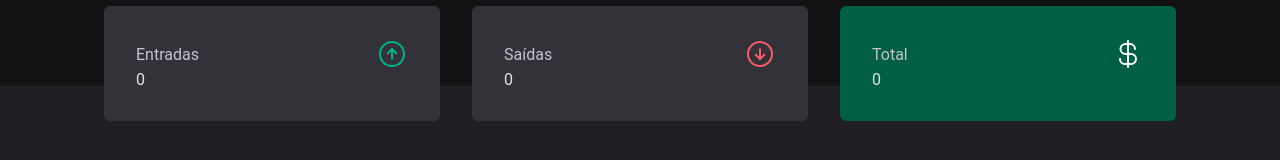
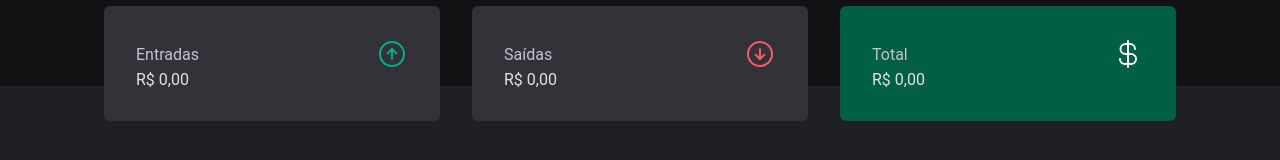
Before and after one commit to jeny3g/rocketseat-dt-money, a React (Vite) app: page / in a window 1280 px wide. Shown: the part 124-284 px from the top of the page. Built offline with nearby package versions, Linux system fonts and the light colour scheme; no server answers.

Commit message:
feat: :sparkles: formatting values

```diff
--- a/src/components/Summary/index.tsx
+++ b/src/components/Summary/index.tsx
@@ -2,6 +2,7 @@
 import { useContext } from 'react'
 
 import { TransactionsContext } from '../../contexts/TransactionContext'
+import { priceFormatter } from '../../utils/formatter'
 import { SummaryCard, SummaryContainer } from './styles'
 
 export function Summary() {
@@ -34,7 +35,7 @@
           <ArrowCircleUp size={32} color="#00b37e" />
         </header>
 
-        <span>{summary.income}</span>
+        <span>{priceFormatter.format(summary.income)}</span>
       </SummaryCard>
 
       <SummaryCard>
@@ -43,7 +44,7 @@
           <ArrowCircleDown size={32} color="#f75a68" />
         </header>
 
-        <span>{summary.outcome}</span>
+        <span>{priceFormatter.format(summary.outcome)}</span>
       </SummaryCard>
 
       <SummaryCard variant="green">
@@ -52,7 +53,7 @@
           <CurrencyDollar size={32} color="#fff" />
         </header>
 
-        <span>{summary.total}</span>
+        <span>{priceFormatter.format(summary.total)}</span>
       </SummaryCard>
     </SummaryContainer>
   )
--- a/src/pages/Transactions/index.tsx
+++ b/src/pages/Transactions/index.tsx
@@ -4,6 +4,7 @@
 import { SearchForm } from '../../components/SearchForm'
 import { Summary } from '../../components/Summary'
 import { TransactionsContext } from '../../contexts/TransactionContext'
+import { dateFormatter, priceFormatter } from '../../utils/formatter'
 import {
   PriceHighlight,
   TransactionsContainer,
@@ -28,11 +29,14 @@
                   <td width="50%">{transaction.description}</td>
                   <td>
                     <PriceHighlight variant={transaction.type}>
-                      {transaction.price}
+                      {transaction.type === 'outcome' && '- '}
+                      {priceFormatter.format(transaction.price)}{' '}
                     </PriceHighlight>
                   </td>
                   <td>{transaction.category}</td>
-                  <td>{transaction.createdAt}</td>
+                  <td>
+                    {dateFormatter.format(new Date(transaction.createdAt))}
+                  </td>
                 </tr>
               )
             })}
--- /dev/null
+++ b/src/utils/formatter.ts
@@ -0,0 +1,6 @@
+export const dateFormatter = new Intl.DateTimeFormat('pt-BR')
+
+export const priceFormatter = new Intl.NumberFormat('pt-BR', {
+  style: 'currency',
+  currency: 'BRL',
+})
```
